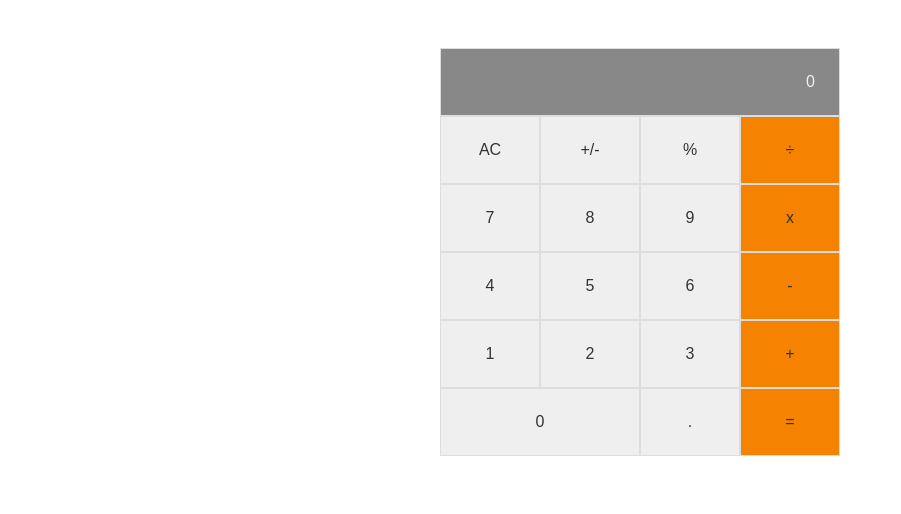
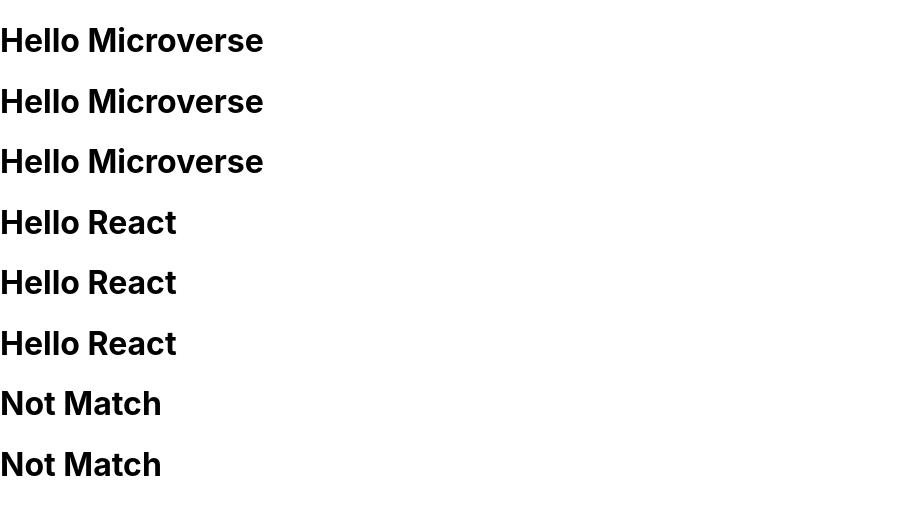
Before and after one commit to isaka-lumato/math-magicians-1, a React (Create React App) app: page /quote in a window 1280 px wide. Shown: the top 514 px of the page, without its empty margins (0-901 px from the left). Built offline with nearby package versions, Linux system fonts and the light colour scheme.

Commit message:
Install Router and add path to components

```diff
--- a/package.json
+++ b/package.json
@@ -9,6 +9,7 @@
     "big.js": "^5.2.2",
     "react": "^17.0.2",
     "react-dom": "^17.0.2",
+    "react-router-dom": "^5.3.0",
     "react-scripts": "4.0.3",
     "web-vitals": "^1.0.1"
   },
--- a/src/App.js
+++ b/src/App.js
@@ -1,6 +1,10 @@
 import React from 'react';
+import { Route } from 'react-router-dom';
 import './App.css';
 import Calculator from './components/calculator';
+import Home from './pages/Home';
+import Quote from './pages/Quote';
+import NotMatch from './pages/NotMatch';
 
 class App extends React.Component {
   constructor(props) {
@@ -10,9 +14,22 @@
 
   render() {
     return (
-      <div className="container">
-        <Calculator />
-      </div>
+      <>
+        <Route exact path="/calculator">
+          <div className="container">
+            <Calculator />
+          </div>
+        </Route>
+        <Route path="/">
+          <Home />
+        </Route>
+        <Route path="/quote">
+          <Quote />
+        </Route>
+        <Route path="*">
+          <NotMatch />
+        </Route>
+      </>
     );
   }
 }
--- a/src/index.js
+++ b/src/index.js
@@ -1,11 +1,14 @@
 import React from 'react';
 import ReactDOM from 'react-dom';
+import { BrowserRouter as Router } from 'react-router-dom';
 import './index.css';
 import App from './App';
 
 ReactDOM.render(
   <React.StrictMode>
-    <App />
+    <Router>
+      <App />
+    </Router>
   </React.StrictMode>,
   document.getElementById('root'),
 );
--- /dev/null
+++ b/src/pages/Home.js
@@ -0,0 +1,13 @@
+import React from 'react';
+
+const Home = () => (
+  <div>
+    <div>
+      <h1>Hello Microverse</h1>
+      <h1>Hello Microverse</h1>
+      <h1>Hello Microverse</h1>
+    </div>
+  </div>
+);
+
+export default Home;
--- /dev/null
+++ b/src/pages/NotMatch.js
@@ -0,0 +1,12 @@
+import React from 'react';
+
+const NotMatch = () => (
+  <div>
+    <div>
+      <h1>Not Match</h1>
+      <h1>Not Match</h1>
+    </div>
+  </div>
+);
+
+export default NotMatch;
--- /dev/null
+++ b/src/pages/Quote.js
@@ -0,0 +1,13 @@
+import React from 'react';
+
+const Quote = () => (
+  <div>
+    <div>
+      <h1>Hello React</h1>
+      <h1>Hello React</h1>
+      <h1>Hello React</h1>
+    </div>
+  </div>
+);
+
+export default Quote;
```
Also changed, not shown: 2 other files (tests, documents, lock files or other folders).
